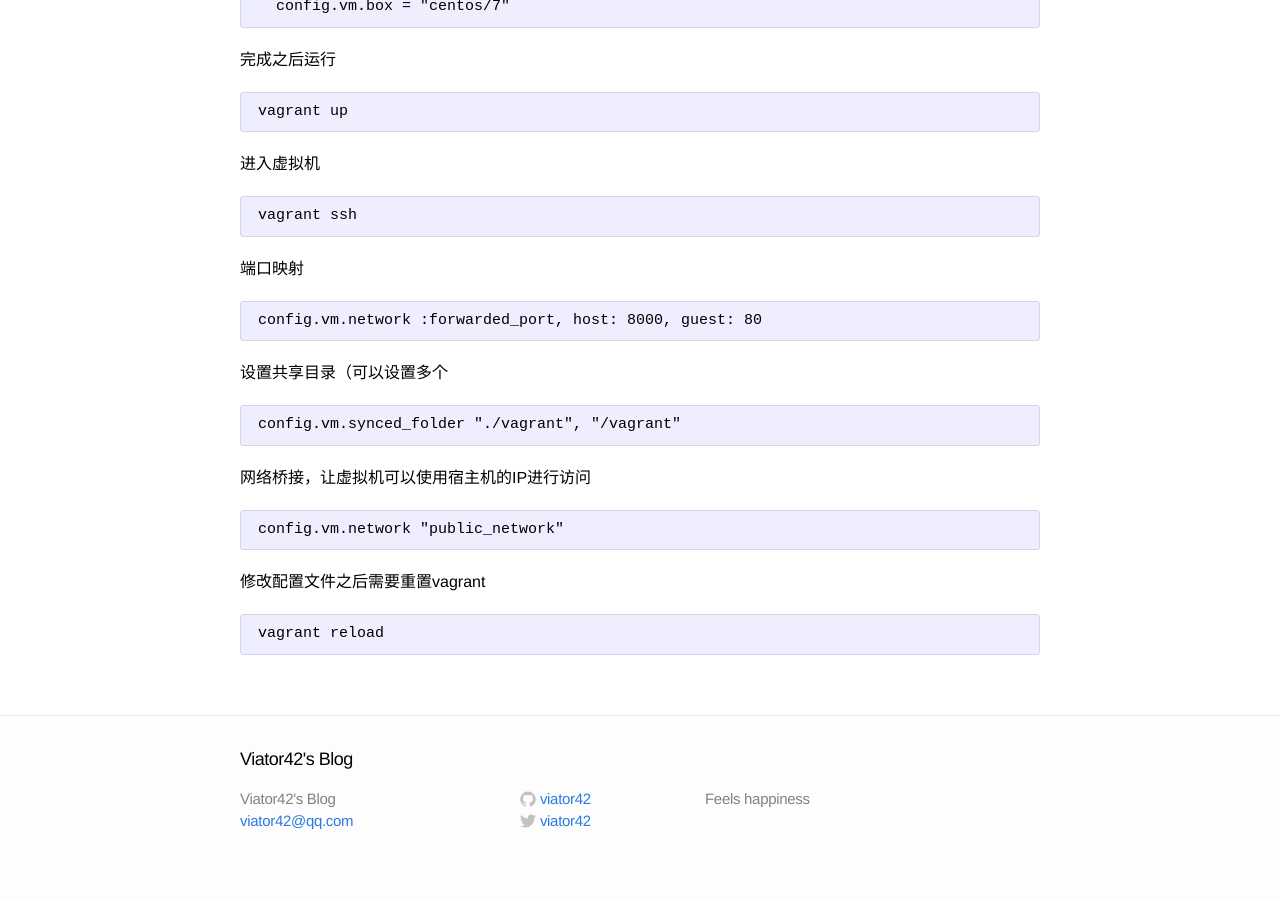
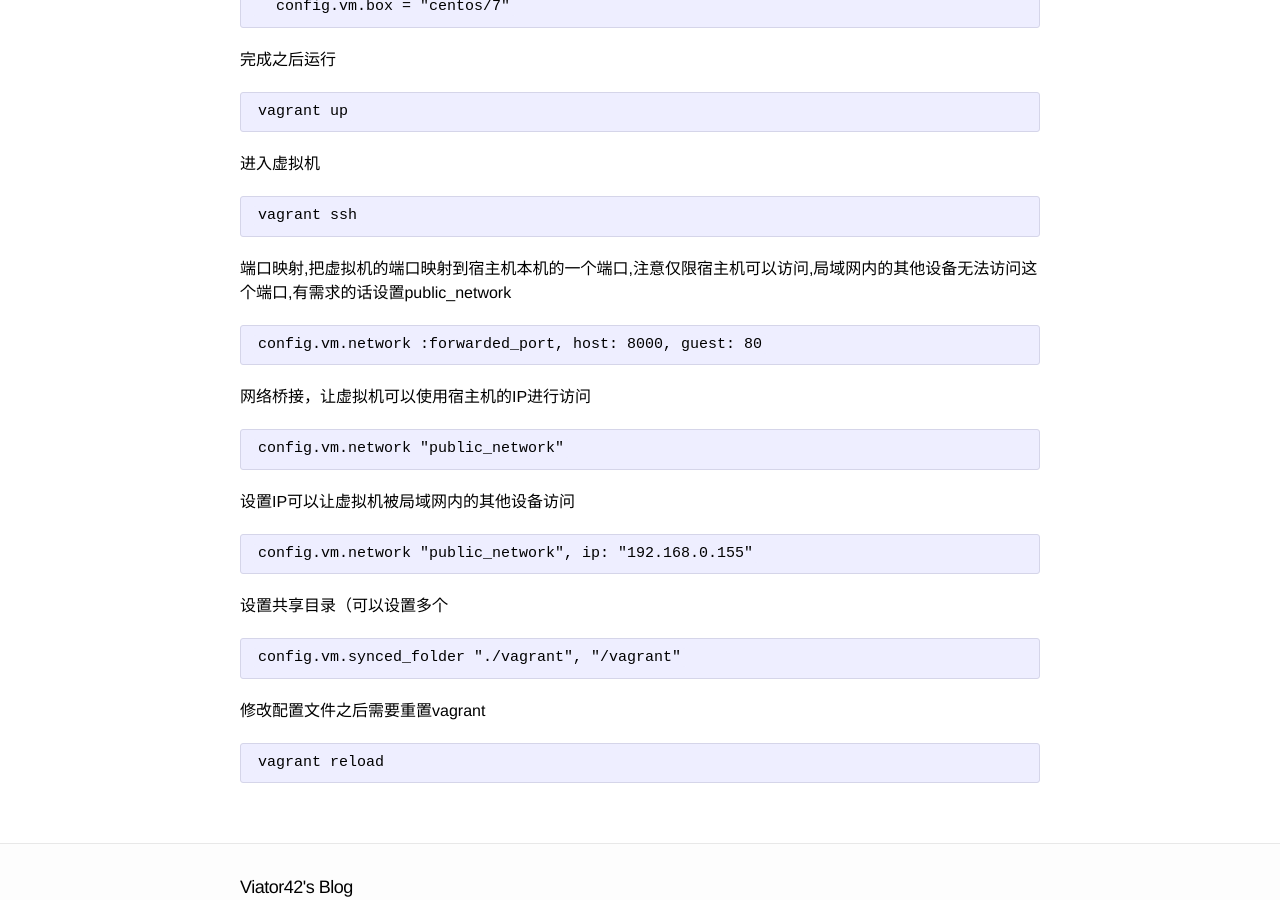
Before and after one commit to viator42/viator42.github.io, a Jekyll site: the page built from _posts/2018-2-11-vagrant-note.markdown, in a window 1280 px wide and 900 px high, scrolled down 746 px. Built offline with Jekyll 4.4.1, drawn with Linux system fonts in a browser that asks for light colours; before the commit the page ends 1624 px from its top, so only the background shows below that.

Commit message:
update note

```diff
--- a/_posts/2018-2-11-vagrant-note.markdown
+++ b/_posts/2018-2-11-vagrant-note.markdown
@@ -27,17 +27,22 @@ categories: Vagrant
 
     vagrant ssh
 
-端口映射
+端口映射,把虚拟机的端口映射到宿主机本机的一个端口,注意仅限宿主机可以访问,局域网内的其他设备无法访问这个端口,有需求的话设置public_network
 
     config.vm.network :forwarded_port, host: 8000, guest: 80
+
+网络桥接，让虚拟机可以使用宿主机的IP进行访问
+
+    config.vm.network "public_network"
+
+设置IP可以让虚拟机被局域网内的其他设备访问
+
+    config.vm.network "public_network", ip: "192.168.0.155"
 
 设置共享目录（可以设置多个
 
     config.vm.synced_folder "./vagrant", "/vagrant"
 
-网络桥接，让虚拟机可以使用宿主机的IP进行访问
-
-    config.vm.network "public_network"
 
 修改配置文件之后需要重置vagrant
 
```
